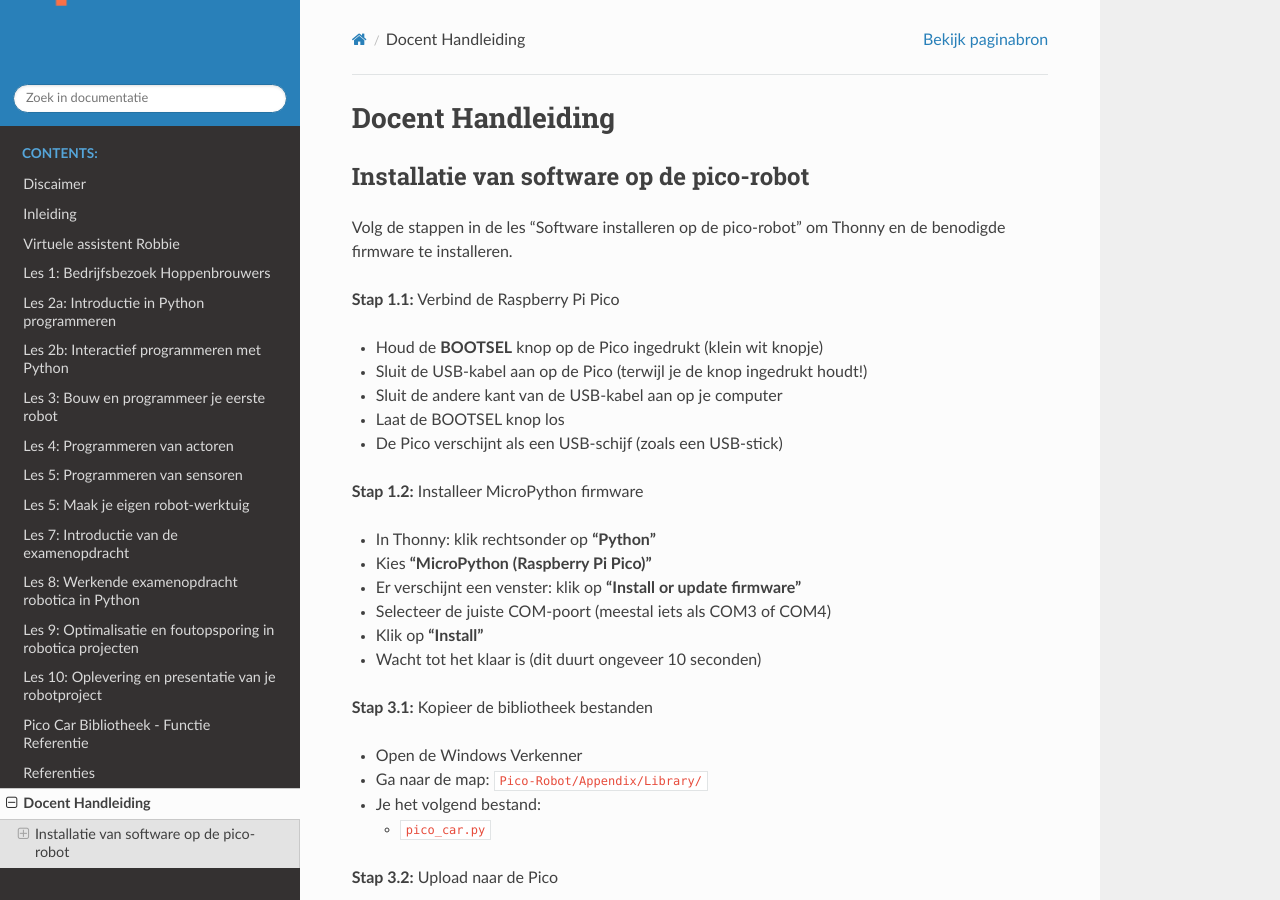
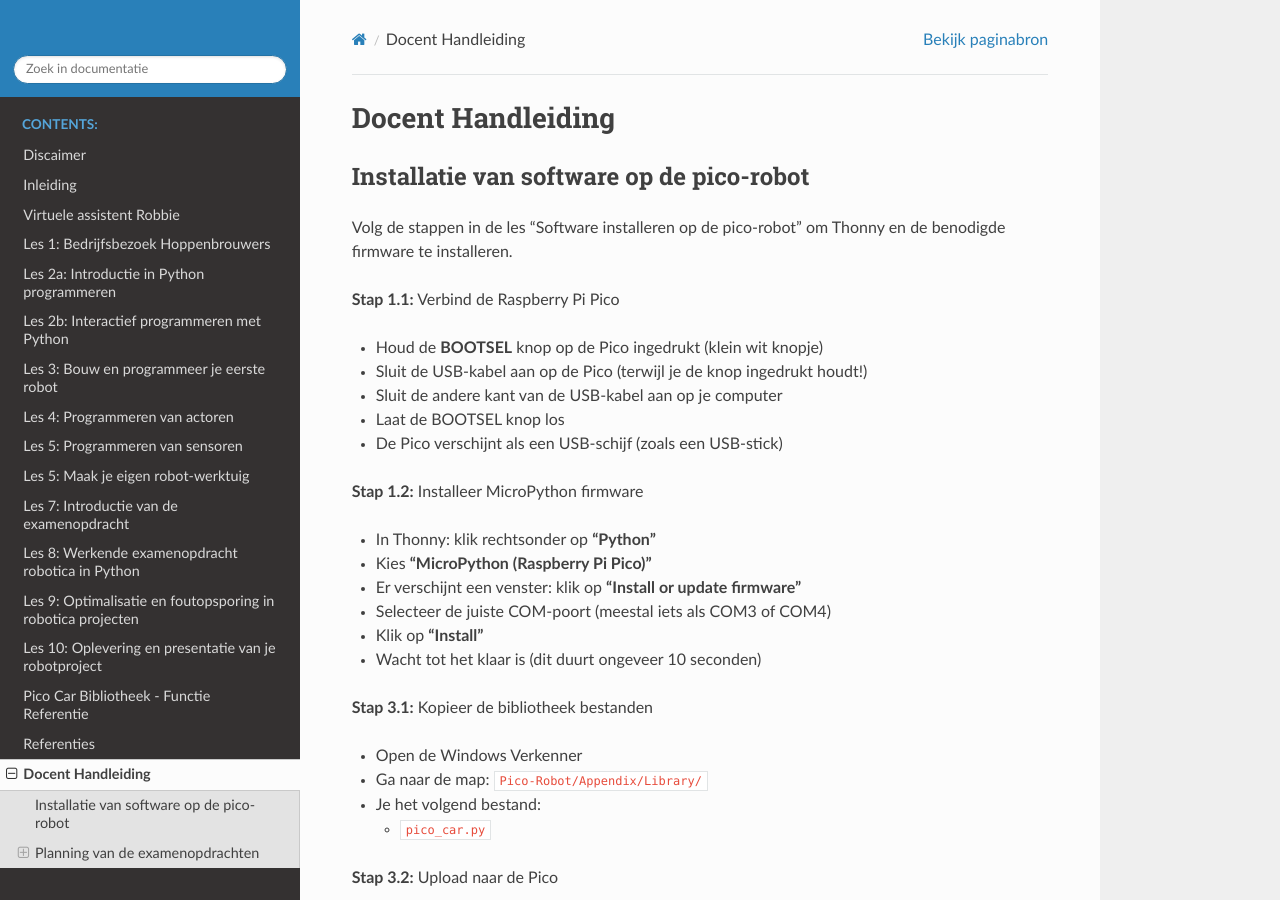
Before and after one commit to AvansMechatronica/vabokCursusRoboticaMetPython, a Sphinx documentation site: the page built from documentation/documentation/docent_handleiding.md, in a window 1280 px wide and 900 px high. Built offline with Sphinx 7.4.7 and the Read the Docs theme 3.1.0, drawn with Linux system fonts in a browser that asks for light colours.

Commit message:
'20260402

```diff
--- a/documentation/documentation/docent_handleiding.md
+++ b/documentation/documentation/docent_handleiding.md
@@ -32,8 +32,8 @@
 - Sleep `pico_car.py` naar het Raspberry Pi Pico paneel
 - Het bestand wordt geüpload naar de Pico
 
-### Planning van de examenopdrachten
-#### Les 7: Introductie van de examenopdracht
+## Planning van de examenopdrachten
+### Les 7: Introductie van de examenopdracht
 
 Aanvangstijd 9:00 of 13:00
 
@@ -47,7 +47,7 @@
 | Aanvangstijd + 1:45 |  Vervolg werken aan de opdracht|
 | Aanvangstijd + 3:15 |  Einde van de sessie|
 
-#### Les 8: Vervolg werken aan de examenopdracht
+### Les 8: Vervolg werken aan de examenopdracht
 
 Aanvangstijd 9:00 of 13:00
 
@@ -58,7 +58,7 @@
 | Aanvangstijd + 1:45 |  Vervolg werken aan de opdracht|
 | Aanvangstijd + 3:15 |  Einde van de sessie|
 
-#### Les 9: Assessments
+### Les 9: Assessments
 
 Aanvangstijd 9:00 of 13:00
 
@@ -69,7 +69,7 @@
 | Aanvangstijd + 1:45 |  Vervolg  aan de assessments|
 | Aanvangstijd + 3:15 |  Einde van de sessie|
 
-#### Les 10: Afsluiting en presentatie
+### Les 10: Afsluiting en presentatie
 
 Aanvangstijd 9:00 of 13:00
 
```
